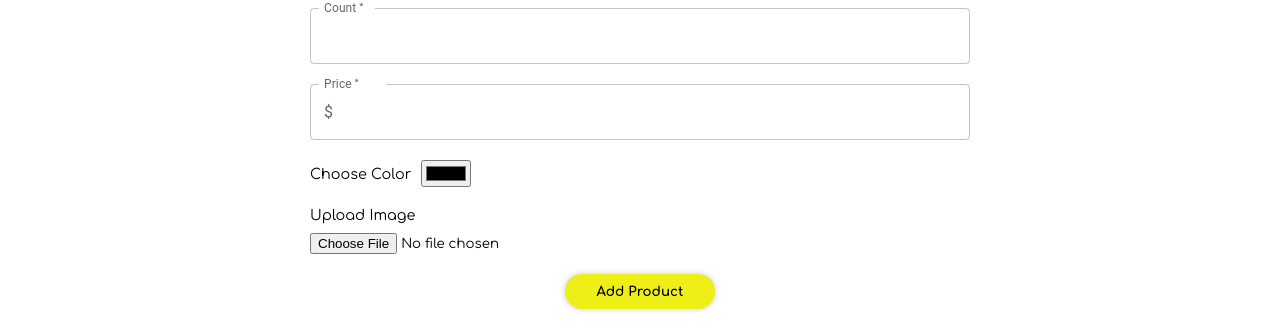
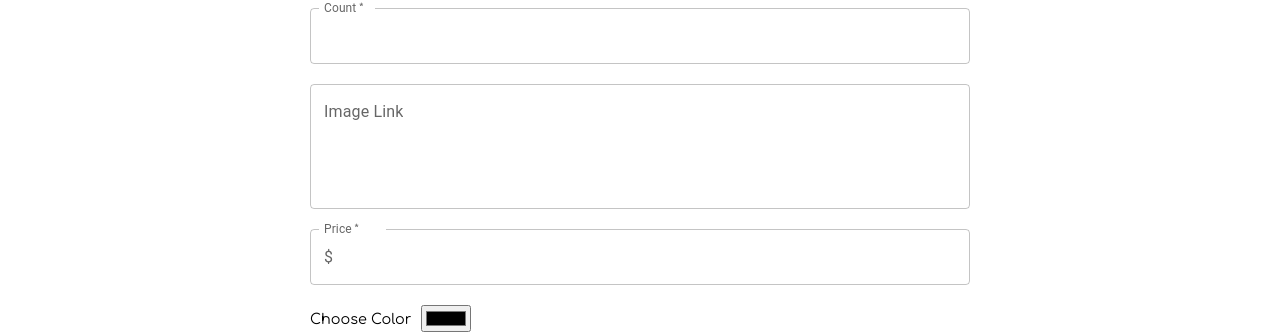
Before and after one commit to YoussefMoRabie/HardWhere, a React (Create React App) app in the folder Web/frontend/: page /admin in a window 1280 px wide. Shown: the part 389-722 px from the top of the page. Built offline with nearby package versions, Linux system fonts and the light colour scheme; no server answers.

Commit message:
Admin form Validation

```diff
--- a/Web/frontend/package.json
+++ b/Web/frontend/package.json
@@ -27,6 +27,8 @@
     "slick-carousel": "^1.8.1",
     "styled-components": "^5.3.6",
     "swiper": "^8.4.4",
+    "valid-url": "^1.0.9",
+    "validator": "^13.7.0",
     "web-vitals": "^2.1.4"
   },
   "scripts": {
--- a/Web/frontend/src/components/Admin/Admin.js
+++ b/Web/frontend/src/components/Admin/Admin.js
@@ -7,6 +7,7 @@ import MenuItem from '@mui/material/MenuItem';
 import FormHelperText from '@mui/material/FormHelperText';
 import FormControl from '@mui/material/FormControl';
 import Select from '@mui/material/Select';
+import validator from 'validator'
 import FilledInput from '@mui/material/FilledInput';
 import OutlinedInput from '@mui/material/OutlinedInput';
 import InputAdornment from '@mui/material/InputAdornment';
@@ -16,6 +17,9 @@ import { flexbox } from '@mui/system';
 
 
 const Admin = () => {
+  const Suppliers=["one","two","three","four","five","six","seven","eight","eight"];
+  const [URLcolor, setURLcolor] = React.useState('primary'); ;
+  const [Idcolor, setIdcolor] = React.useState('primary'); ;
   const [color, setColor] = React.useState({});
   const [Supplier, setSupplier] = React.useState('');
   const [Img, setImg] = React.useState('');
@@ -24,27 +28,46 @@ const Admin = () => {
   const [count, setCount] = React.useState('');
   const [name, setName] = React.useState('');
 
+  const handleImgChange = (event) => {
+    if (validator.isURL(event.target.value)) {
+      setURLcolor("primary")
+    } else {
+      setURLcolor("error")
+    }
+    setImg(event.target.value);
+  };
+  const handleNameChange = (event) => {
+
+    setName(event.target.value);
+  };
+  const handleIdChange = (event) => {
+    if (validator.isNumeric(event.target.value)) {
+      setIdcolor("primary");
+    }
+    else {
+      setIdcolor("error");
+    }
+    setId(event.target.value);
+  };
+  const handleCountChange = (event) =>
+    event.target.value < 1
+      ? (event.target.value = 1)
+      : setCount(event.target.value)
+
+  const handleSupplierChange = (event) => {
+    setSupplier(event.target.value);
+  };
+  const handlePriceChange = (event) =>
+    event.target.value < 1
+      ? (event.target.value = 1)
+      : setPrice(event.target.value);
   const handleSubmit = () => {
 
-    fetch('https://httpbin.org/post', {
-      method: 'POST',
-      body: Img,
-      // 👇 Set headers manually for single file upload
-      headers: {
-        'content-type': Img.type,
-        'content-length': `${Img.size}`, // 👈 Headers need to be a string
-      },
-    })
-      .then((res) => res.json())
-      .then((data) => console.log(data))
-      .catch((err) => console.error(err));
   };
 
 
 
-  const handleSupplierChange = (event) => {
-    setSupplier(event.target.value);
-  };
+
   return (
     <div className="New">
       <form className='formAdd' onSubmit={handleSubmit}>
@@ -53,19 +76,24 @@ const Admin = () => {
           fullWidth={false}
           id="outlined-required"
           value={name}
-          onChange={(event) => setName(event.target.value)}
+          onChange={handleNameChange}
           label="Product Name"
 
         />
+        <FormControl>
         <TextField
           required
           fullWidth={false}
           id="outlined-required"
           value={Id}
-          onChange={(event) => setId(event.target.value)}
+          error={Idcolor=="error"}
+          onChange={handleIdChange}
           label="Product ID"
 
         />
+          {Idcolor == "error" && <span style={{ color: 'red', fontSize: 12, padding: 5 }}>*Invalid ID</span>}
+
+        </FormControl>
         <FormControl>
           <InputLabel required={true} id="demo-simple-select-helper-label">Supplier</InputLabel>
           <Select required={true}
@@ -75,12 +103,7 @@ const Admin = () => {
             label="Supplier"
             onChange={handleSupplierChange}
           >
-            <MenuItem value="">
-              <em>None</em>
-            </MenuItem>
-            <MenuItem value={10}>Ten</MenuItem>
-            <MenuItem value={20}>Twenty</MenuItem>
-            <MenuItem value={30}>Thirty</MenuItem>
+            {Suppliers.map(Suplier => (<MenuItem key={Suplier}>{Suplier}</MenuItem>))}
           </Select>
         </FormControl>
 
@@ -89,16 +112,24 @@ const Admin = () => {
           id="outlined-number"
           label="Count"
           type="number"
-          onChange={(event) =>
-            event.target.value < 1
-              ? (event.target.value = 1)
-              : setCount(event.target.value)
-          }
+          onChange={handleCountChange}
           InputLabelProps={{
             shrink: true,
             min: 0,
           }}
         />
+        <FormControl>
+        <TextField
+          id="outlined-multiline-static"
+          label="Image Link"
+          multiline
+          error={URLcolor=='error'}
+          rows={4}
+          value={Img}
+          onChange={handleImgChange}
+        />
+         {URLcolor=="error" && <span style={{color:'red', fontSize:12,padding:5}}>*Invalid URL</span>}
+        </FormControl>
         <FormControl>
           <InputLabel required={true} htmlFor="outlined-adornment-amount">Price</InputLabel>
           <OutlinedInput
@@ -106,32 +137,20 @@ const Admin = () => {
             type="number"
             id="outlined-adornment-amount"
             value={price}
-            onChange={(event) =>
-              event.target.value < 1
-                ? (event.target.value = 1)
-                : setPrice(event.target.value)
-            }
+            onChange={handlePriceChange}
             startAdornment={<InputAdornment position="start">$</InputAdornment>}
             label="Amount"
           />
+
         </FormControl>
         <div className='colorpicker'>
-        <label htmlFor="">Choose Color </label>
+          <label htmlFor="">Choose Color </label>
           <input className='colorp' type="color" value={color}
             onChange={(e) => { setColor(e.target.value) }}></input>
         </div>
 
-        <FormControl sx={{display:'flex',gap:"10px",}}>
-          <label>Upload Image </label>
-          <input
-          onChange={(e)=>{
-            setImg(e.target.files[0])
-          }}
-            required={true}
-            type="file"
 
-          />
-        </FormControl>
+
         <button className='addP' type='submit' onSubmit={handleSubmit}> Add Product</button>
       </form>
 
```
Also changed, not shown: 1 other file (tests, documents, lock files or other folders).
